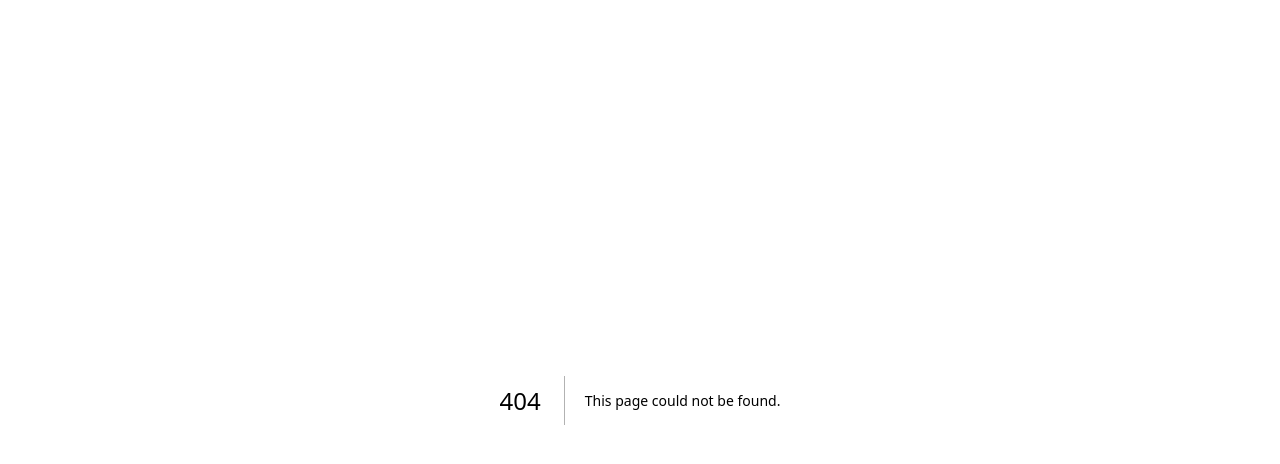
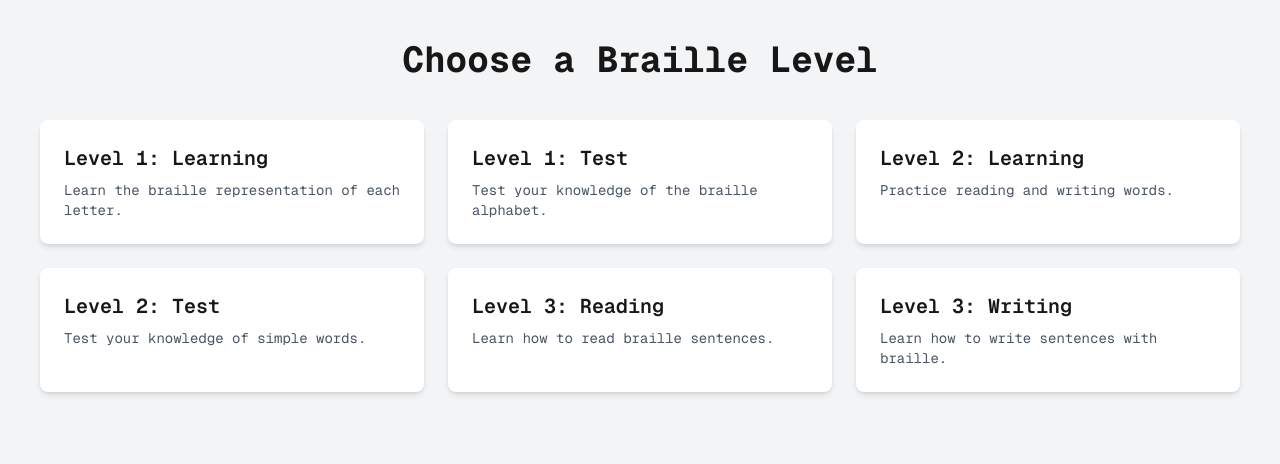
Before and after one commit to heochristopher/Wildhacks-2025, a Next.js app: page /levels in a window 1280 px wide. Before the commit this address had no page. Shown: the top 464 px of the page. Built offline with nearby package versions, Linux system fonts and the light colour scheme.

Commit message:
add level overview

```diff
--- /dev/null
+++ b/src/app/levels/[level]/LevelOverview.tsx
@@ -0,0 +1,26 @@
+// /components/LevelOverview.tsx
+"use client";
+import { useRouter } from "next/navigation";
+
+interface LevelOverviewProps {
+  title: string;
+  description: string;
+  startRoute: string;
+}
+
+export default function LevelOverview({ title, description, startRoute }: LevelOverviewProps) {
+  const router = useRouter();
+
+  return (
+    <div className="min-h-screen p-10 bg-white flex flex-col items-center justify-center font-mono">
+      <h1 className="text-4xl font-bold mb-4">{title}</h1>
+      <p className="text-lg text-gray-700 mb-10 text-center max-w-xl">{description}</p>
+      <button
+        onClick={() => router.push(startRoute)}
+        className="cursor-pointer px-6 py-3 bg-green-800 text-white rounded-md hover:bg-green-700 transition"
+      >
+        Start
+      </button>
+    </div>
+  );
+}
--- /dev/null
+++ b/src/app/levels/[level]/page.tsx
@@ -0,0 +1,52 @@
+// /app/levels/[level]/page.tsx
+import { notFound } from "next/navigation";
+import LevelOverview from "./LevelOverview";
+
+const levelData = {
+  1: {
+    title: "Level 1: Learning",
+    description: "Learn the braille representation of each letter.",
+    startRoute: "/play/1learning",
+  },
+  2: {
+    title:  "Level 1: Test",
+    description: "Test your knowledge of the braille alphabet.",
+    startRoute: "/play/1test",
+  },
+  3: {
+    title: "Level 2: Learning",
+    description: "Practice reading and writing words.",
+    startRoute: "/play/2learning",
+  },
+  4: {
+    title:  "Level 2: Test",
+    description: "Test your knowledge of simple words.",
+    startRoute: "/play/2test",
+  },
+  5: {
+    title: "Level 3: Reading",
+    description: "Learn how to read braille sentences.",
+    startRoute: "/play/3reading",
+  },
+  6: {
+    title:  "Level 3: Writing",
+    description: "Learn how to write sentences with braille.",
+    startRoute: "/play/3writing",
+  }
+};
+
+export default function LevelPage({ params }: { params: { level: string } }) {
+  const levelInfo = levelData[params.level as unknown as keyof typeof levelData];
+
+  if (!levelInfo) {
+    return notFound(); // 404 if invalid level
+  }
+
+  return (
+    <LevelOverview
+      title={levelInfo.title}
+      description={levelInfo.description}
+      startRoute={levelInfo.startRoute}
+    />
+  );
+}
--- /dev/null
+++ b/src/app/levels/page.tsx
@@ -0,0 +1,57 @@
+"use client";
+import { useRouter } from "next/navigation";
+
+export default function LevelsDashboard() {
+  const router = useRouter();
+
+  const levels = [
+    {
+      id: "1",
+      title: "Level 1: Learning",
+      description: "Learn the braille representation of each letter.",
+    },
+    {
+      id: "2",
+      title: "Level 1: Test",
+      description: "Test your knowledge of the braille alphabet.",
+    },
+    {
+      id: "3",
+      title: "Level 2: Learning",
+      description: "Practice reading and writing words.",
+    },
+    {
+      id: "4",
+      title: "Level 2: Test",
+      description: "Test your knowledge of simple words.",
+    },
+    {
+      id: "5",
+      title: "Level 3: Reading",
+      description: "Learn how to read braille sentences.",
+    },
+    {
+      id: "6",
+      title: "Level 3: Writing",
+      description: "Learn how to write sentences with braille.",
+    },
+  ];
+
+  return (
+    <div className="min-h-screen p-10 bg-gray-100 font-mono">
+      <h1 className="text-4xl font-bold text-center mb-10">Choose a Braille Level</h1>
+      <div className="grid gap-6 md:grid-cols-3">
+        {levels.map((level) => (
+          <div
+            key={level.id}
+            onClick={() => router.push(`/levels/${level.id}`)}
+            className="cursor-pointer bg-white shadow-md rounded-lg p-6 hover:bg-green-100 transition"
+          >
+            <h2 className="text-xl font-semibold">{level.title}</h2>
+            <p className="text-sm text-gray-600 mt-2">{level.description}</p>
+          </div>
+        ))}
+      </div>
+    </div>
+  );
+}
```
